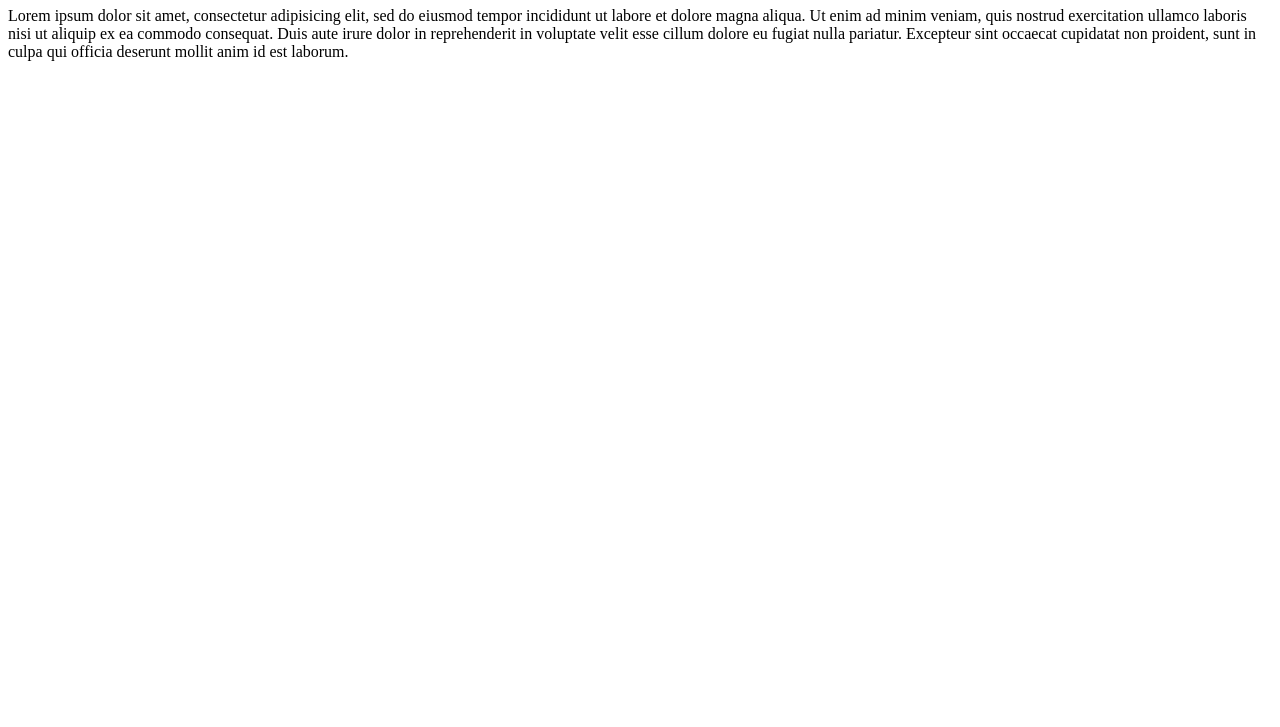
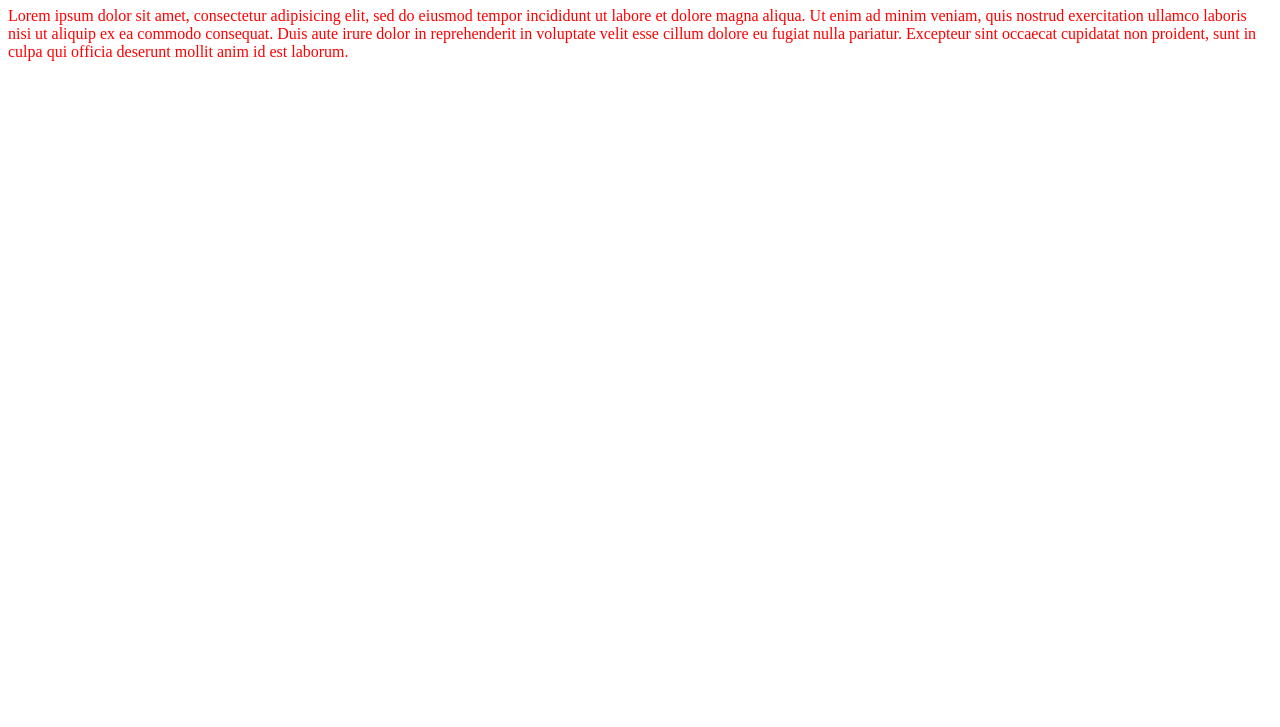
Before and after one commit to afzalshoh618/novaya, a plain HTML site: page index.html in a window 1280 px wide. Shown: the part 73-800 px from the top of the page. Drawn offline with Linux system fonts and the light colour scheme.

Commit message:
Update index.html
style qo`shdim

```diff
--- a/index.html
+++ b/index.html
@@ -7,7 +7,7 @@
 </head>
 <body>
 	<h1>Afzalshoh</h1>
-	<p>
+	<p style="color: red;">
 		Lorem ipsum dolor sit amet, consectetur adipisicing elit, sed do eiusmod
 		tempor incididunt ut labore et dolore magna aliqua. Ut enim ad minim veniam,
 		quis nostrud exercitation ullamco laboris nisi ut aliquip ex ea commodo
```
